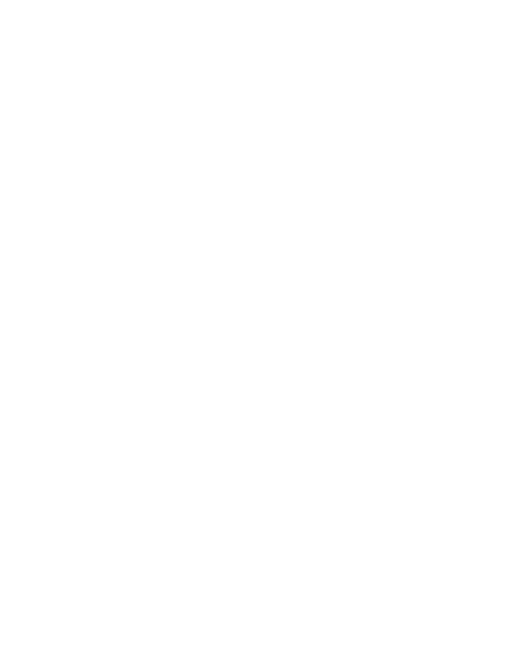
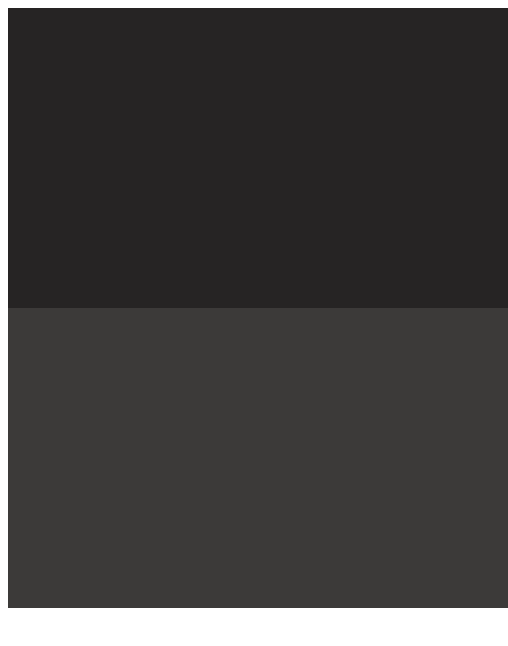
Before and after one commit to wallnutmonkeys/yealink-provisioning, a plain HTML site: page html_prototype/t46g.html in a window 390 px wide. Shown: the whole page, 508 px wide, since content can reach past the window. Drawn offline with Linux system fonts and the light colour scheme.

Commit message:
add 3 divs for basic phone body

```diff
--- a/html_prototype/t46g.html
+++ b/html_prototype/t46g.html
@@ -1,10 +1,22 @@
 <!DOCTYPE html>
 <html>
   <head>
+    <meta name="viewport" content="width=device-width, initial-scale=1">
     <meta charset="utf-8">
     <title>t46g-prototype</title>
+    <link rel="stylesheet" href="t46g.css" media="screen" charset="utf-8">
   </head>
   <body>
 
+    <div id="phone-body">
+
+      <div id="phone-body-top">
+      </div>
+
+      <div id="phone-body-bottom">
+      </div>
+
+    </div>
+
   </body>
 </html>
```
